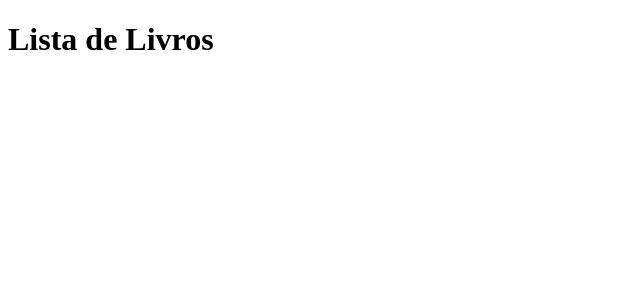
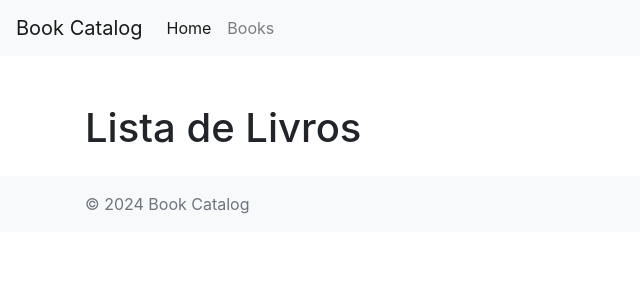
Before and after one commit to Fernanndes/PycharmProject, a Django app: page /books/ in a window 1280 px wide. Shown: the top 300 px of the page, without its empty margins (0-640 px from the left). Run offline with Django 5.2, Linux system fonts and the light colour scheme; data that the repository does not hold is empty; some libraries are stand-ins or nearby versions.

Commit message:
edited html

```diff
--- a/bookcatalog/books/templates/books/book_list.html
+++ b/bookcatalog/books/templates/books/book_list.html
@@ -1,14 +1,56 @@
 <!DOCTYPE html>
-<html>
+<html lang="en">
 <head>
+    <meta charset="UTF-8">
+    <meta name="viewport" content="width=device-width, initial-scale=1.0">
     <title>Lista de Livros</title>
+    <link href="https://stackpath.bootstrapcdn.com/bootstrap/4.5.2/css/bootstrap.min.css" rel="stylesheet">
 </head>
 <body>
-    <h1>Lista de Livros</h1>
-    <ul>
-        {% for book in books %}
-            <li>{{ book.title }} por {{ book.author }}</li>
-        {% endfor %}
-    </ul>
+    <nav class="navbar navbar-expand-lg navbar-light bg-light">
+        <a class="navbar-brand" href="#">Book Catalog</a>
+        <button class="navbar-toggler" type="button" data-toggle="collapse" data-target="#navbarNav" aria-controls="navbarNav" aria-expanded="false" aria-label="Toggle navigation">
+            <span class="navbar-toggler-icon"></span>
+        </button>
+        <div class="collapse navbar-collapse" id="navbarNav">
+            <ul class="navbar-nav">
+                <li class="nav-item active">
+                    <a class="nav-link" href="#">Home <span class="sr-only">(current)</span></a>
+                </li>
+                <li class="nav-item">
+                    <a class="nav-link" href="#">Books</a>
+                </li>
+            </ul>
+        </div>
+    </nav>
+
+    <div class="container mt-5">
+        <h1 class="mb-4">Lista de Livros</h1>
+        <div class="row">
+            {% for book in books %}
+            <div class="col-md-4">
+                <div class="card mb-4 shadow-sm">
+                    <img src="{{ book.cover_image_url }}" class="card-img-top" alt="{{ book.title }}">
+                    <div class="card-body">
+                        <h5 class="card-title">{{ book.title }}</h5>
+                        <h6 class="card-subtitle mb-2 text-muted">por {{ book.author }}</h6>
+                        <p class="card-text">{{ book.description|truncatewords:20 }}</p>
+                        <a href="#" class="btn btn-primary">Ver Mais</a>
+                    </div>
+                </div>
+            </div>
+            {% endfor %}
+        </div>
+    </div>
+
+    <footer class="footer bg-light py-3">
+        <div class="container">
+            <span class="text-muted">© 2024 Book Catalog</span>
+        </div>
+    </footer>
+
+    <script src="https://code.jquery.com/jquery-3.5.1.slim.min.js"></script>
+    <script src="https://cdn.jsdelivr.net/npm/@popperjs/core@2.5.4/dist/umd/popper.min.js"></script>
+    <script src="https://stackpath.bootstrapcdn.com/bootstrap/4.5.2/js/bootstrap.min.js"></script>
 </body>
 </html>
```
